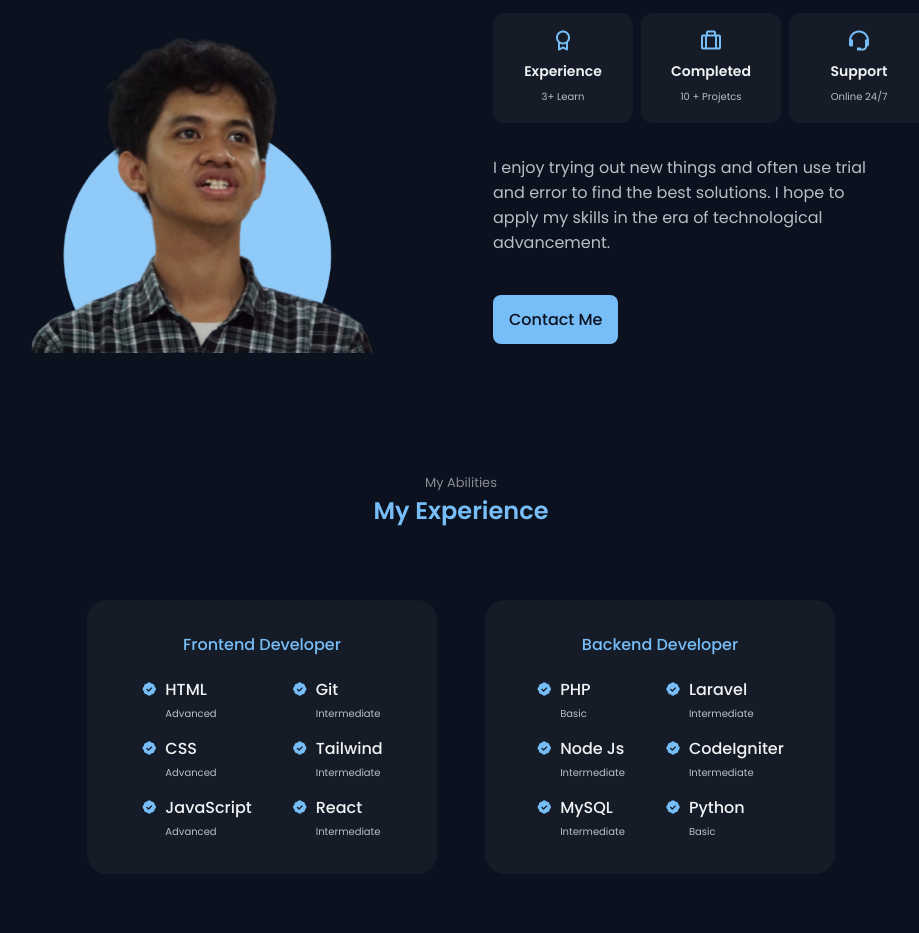
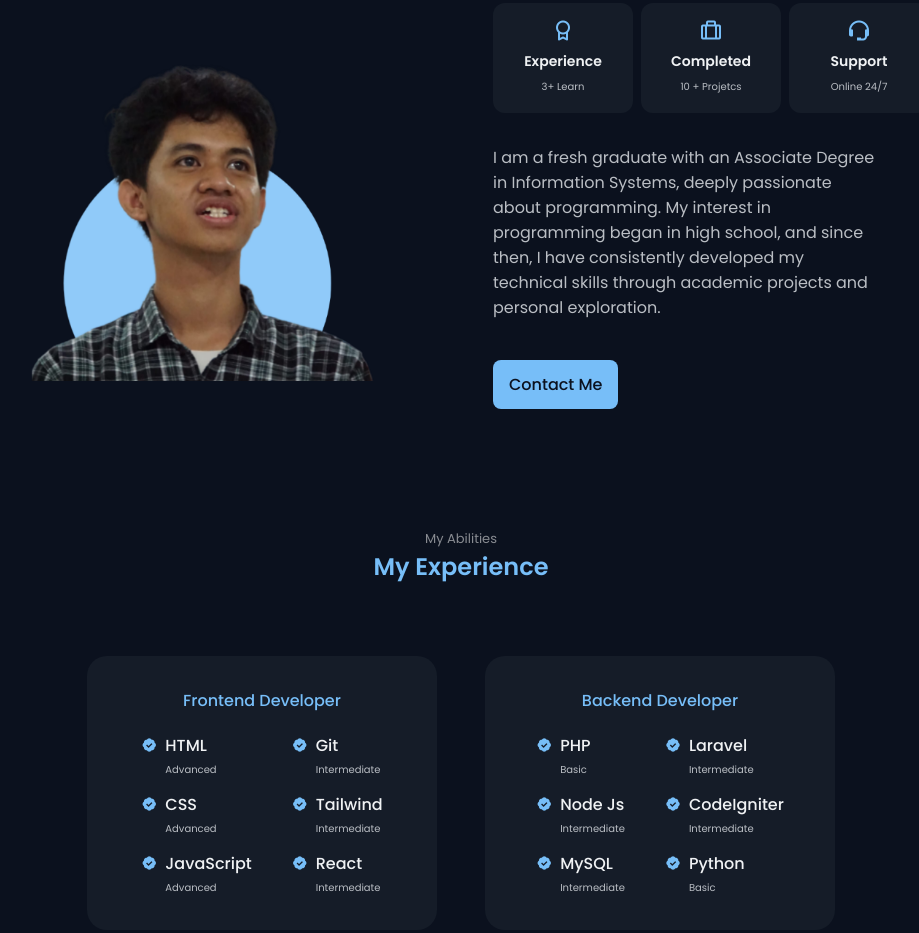
Before and after one commit to alfimonth/alfimonth.github.io, a plain HTML site: page index.html in a window 1280 px wide. Shown: the part 1035-1968 px from the top of the page, without its empty margins (179-1098 px from the left). Drawn offline with nearby package versions, Linux system fonts and the light colour scheme.

Commit message:
update: about me desc

```diff
--- a/index.html
+++ b/index.html
@@ -141,9 +141,11 @@
             </div>
 
             <p class="about__description">
-              I enjoy trying out new things and often use trial and error to
-              find the best solutions. I hope to apply my skills in the era of
-              technological advancement.
+              I am a fresh graduate with an Associate Degree in Information
+              Systems, deeply passionate about programming. My interest in
+              programming began in high school, and since then, I have
+              consistently developed my technical skills through academic
+              projects and personal exploration.
             </p>
 
             <a href="#contact" class="button">Contact Me</a>
```
